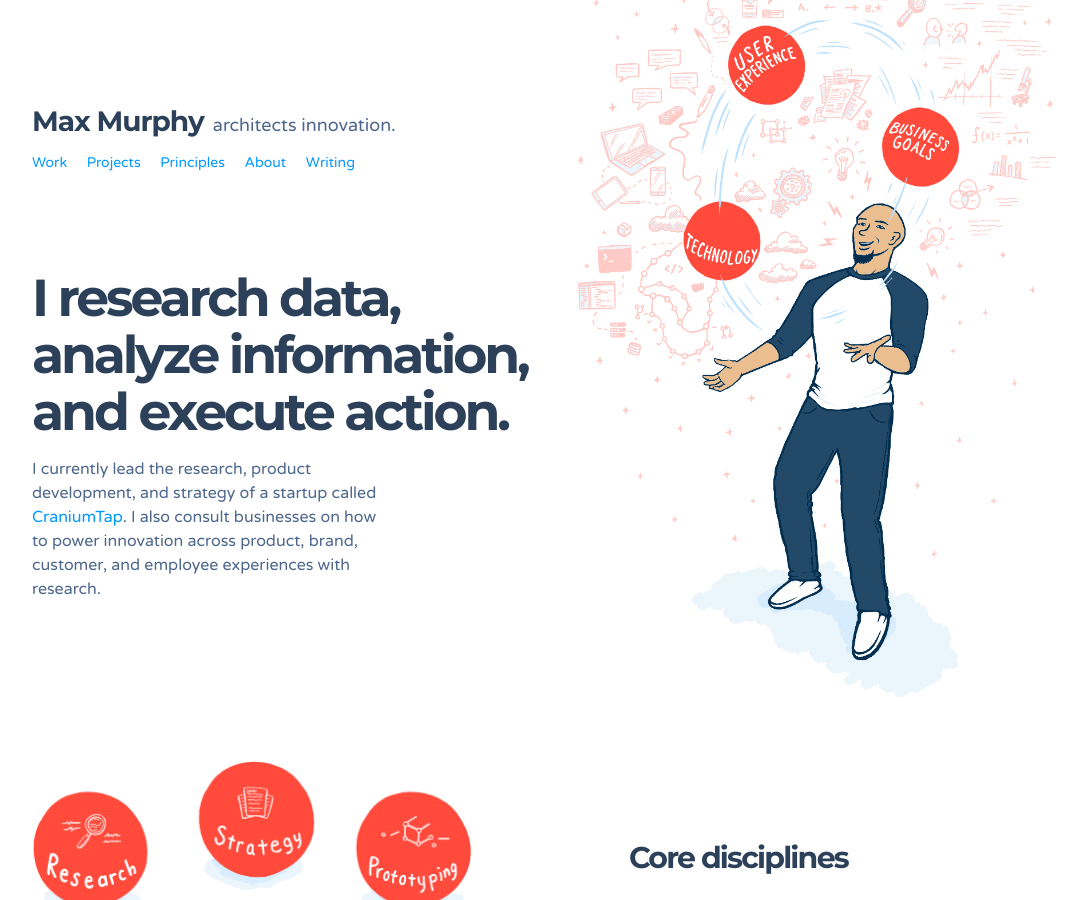
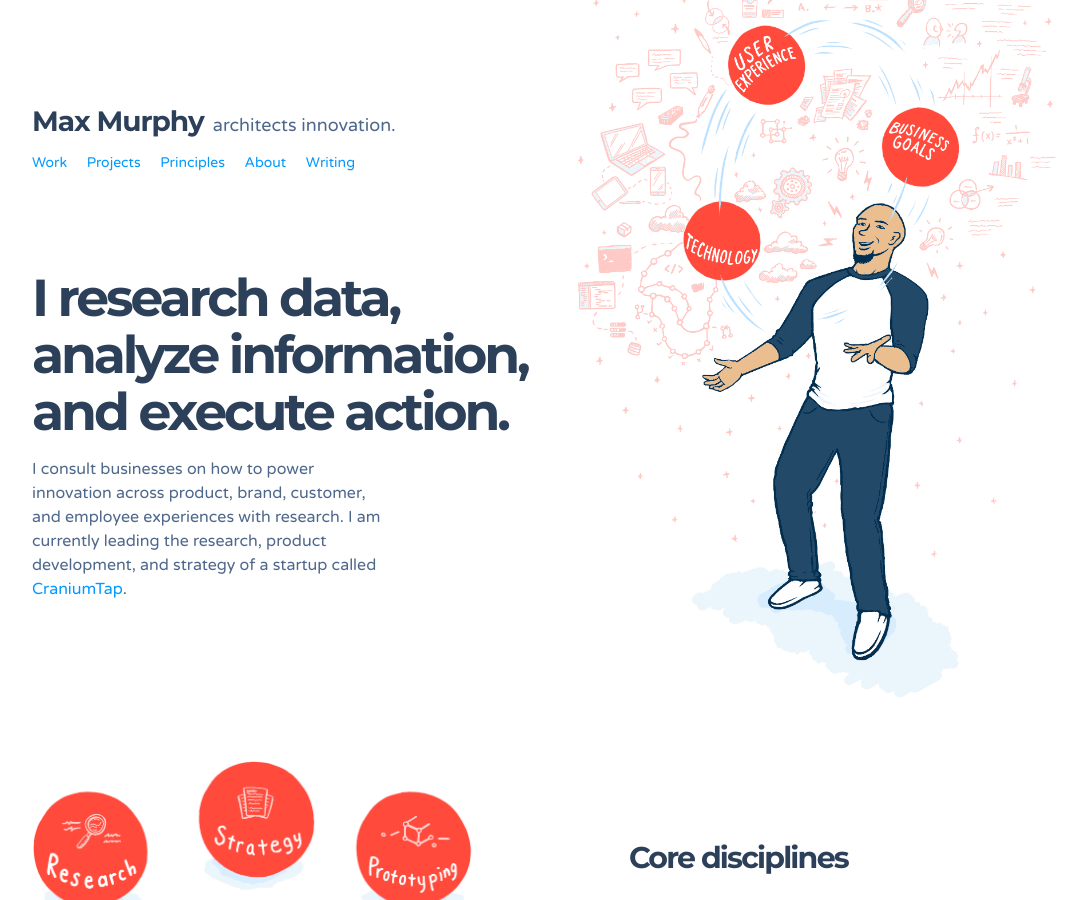
Before and after one commit to zenifold/max_page, a Jekyll site: the page built from index.html, in a window 1280 px wide and 900 px high. Shown: the whole window, without its empty margins (96-1179 px from the left). Built offline with Jekyll 4.4.1, drawn with Linux system fonts in a browser that asks for light colours; some web fonts are replaced.

Commit message:
still revise

```diff
--- a/_includes/home/intro.html
+++ b/_includes/home/intro.html
@@ -11,7 +11,7 @@
         I research data, analyze information, and execute action.
       </h2>
       <p class="description primary mt0">
-        I currently lead the research, product development, and strategy of a startup called <a href="https://craniumtap.com">CraniumTap</a>. I also consult businesses on how to power innovation across product, brand, customer, and employee experiences with research.
+        I consult businesses on how to power innovation across product, brand, customer, and employee experiences with research. I am currently leading the research, product development, and strategy of a startup called <a href="https://craniumtap.com">CraniumTap</a>.
       </p>
 
     <!--{% include social-icons.html %}-->
```
